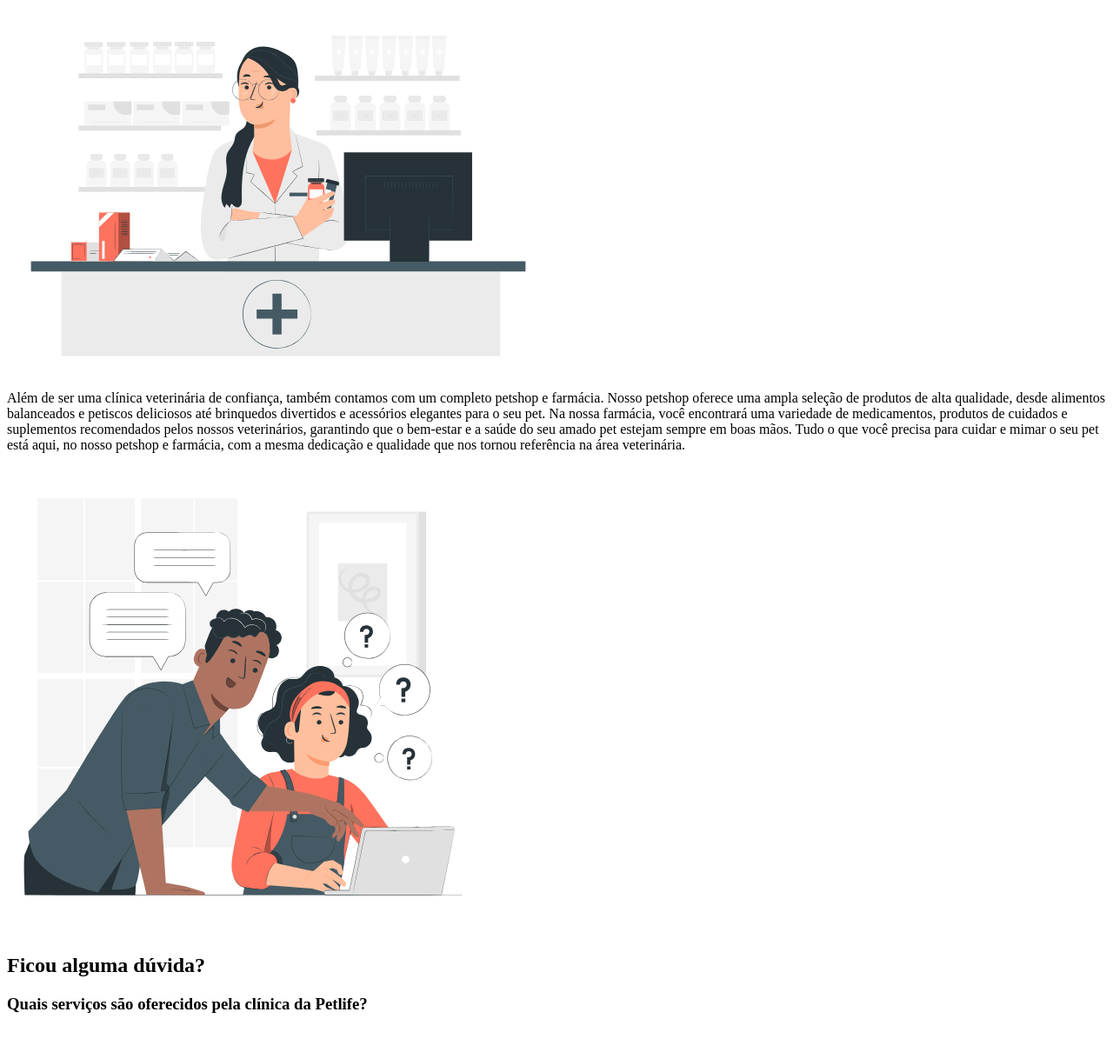
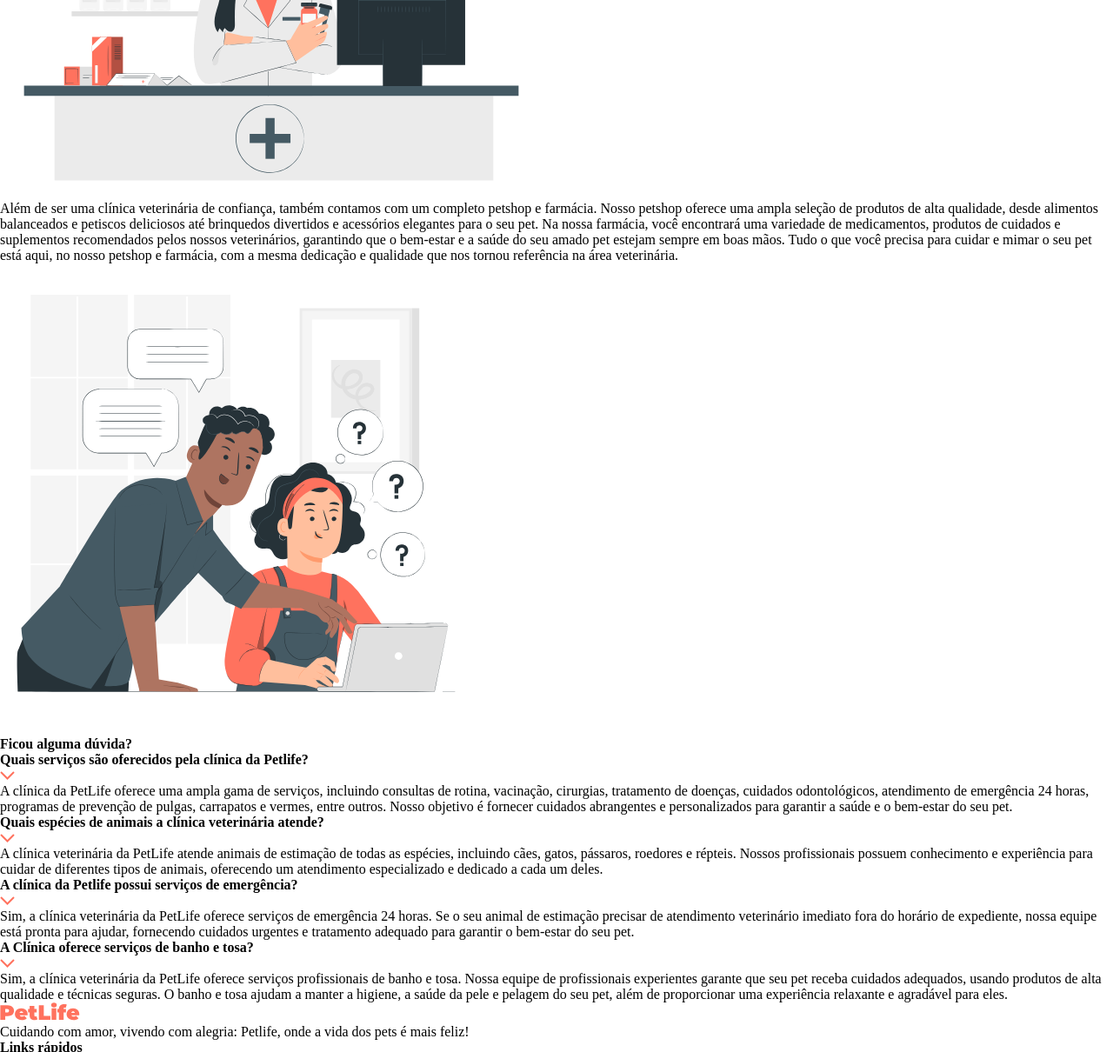
Before and after one commit to diegovsti/petlife, a plain HTML site: page index.html in a window 1280 px wide. Shown: the part 1590-2800 px from the top of the page at 87% size. Drawn offline with Linux system fonts and the light colour scheme.

Commit message:
Finalizando a estrutura e iniciando o css

```diff
--- a/_assets/_css/style.css
+++ b/_assets/_css/style.css
@@ -1,8 +1,24 @@
+:root{
+
+}
+html{
+    font-size: 62.5%;
+    scroll-behavior: smooth;
+}
+
+*{
+    padding: 0;
+    margin: 0;
+    list-style-type: none;
+    text-decoration: none;
+    font-size: 1.6rem;
+
+}
 
 .inicio img,
 .clinica img,
 .farmacia img,
-.duvidas img{
+.duvidas .img{
     display: block;
 }
 
@@ -23,7 +39,7 @@
         width: 630px;
         height: 430px;
     }
-    .duvidas img{
+    .duvidas .img{
         width: 540px;
         height: 540px;
     }
--- a/index.html
+++ b/index.html
@@ -58,7 +58,7 @@
 
     <section class="farmacia" id="pharmacy">
         <h2>Venha conferir o nosso petshop & farmácia</h2>
-        <img src="./_assets/_img/shop-img.svg" alt="petshop e farmárcia Petlife" loading="lazy">
+        <img class="img" src="./_assets/_img/shop-img.svg" alt="petshop e farmárcia Petlife" loading="lazy">
         <p>
             Além de ser uma clínica veterinária de confiança, também contamos com um completo petshop e farmácia. Nosso petshop oferece uma ampla seleção de produtos de alta qualidade, desde alimentos balanceados e petiscos deliciosos até brinquedos divertidos e acessórios elegantes para o seu pet. Na nossa farmácia, você encontrará uma variedade de medicamentos, produtos de cuidados e suplementos recomendados pelos nossos veterinários, garantindo que o bem-estar e a saúde do seu amado pet estejam sempre em boas mãos. Tudo o que você precisa para cuidar e mimar o seu pet está aqui, no nosso petshop e farmácia, com a mesma dedicação e qualidade que nos tornou referência na área veterinária.
         </p>
@@ -116,7 +116,28 @@
     </section>
 
     <footer>
-
+        <article>
+            <img src="./_assets/_img/logo.svg" alt="Clínica Petlife">
+            <p>
+                Cuidando com amor, vivendo com alegria: Petlife, onde a vida dos pets é mais feliz!
+            </p>
+        </article>
+        <article>
+            <h3>Links rápidos</h3>
+            <a href="#main">Inicio</a>
+            <a href="#clinic">Clínica</a>
+            <a href="#pharmacy">Farmácia</a>
+            <a href="#doubt">Dúvidas</a>
+        </article>
+        <article>
+            <h3>Encontre-nos</h3>
+            <p>WhatsApp: (75)99221-9089</p>
+            <p>E-mail: contato@petlife.com.br</p>
+            <p>Endereço: Rua Pedro Sabino Lopes, 468, Centro - Santaluz - BA</p>
+        </article>
+        <article>
+            desenvolvido por: <a href="https://www.diegosouzati.com.br" target="_blank"></a>
+        </article>
     </footer>
 </body>
 </html>
```
